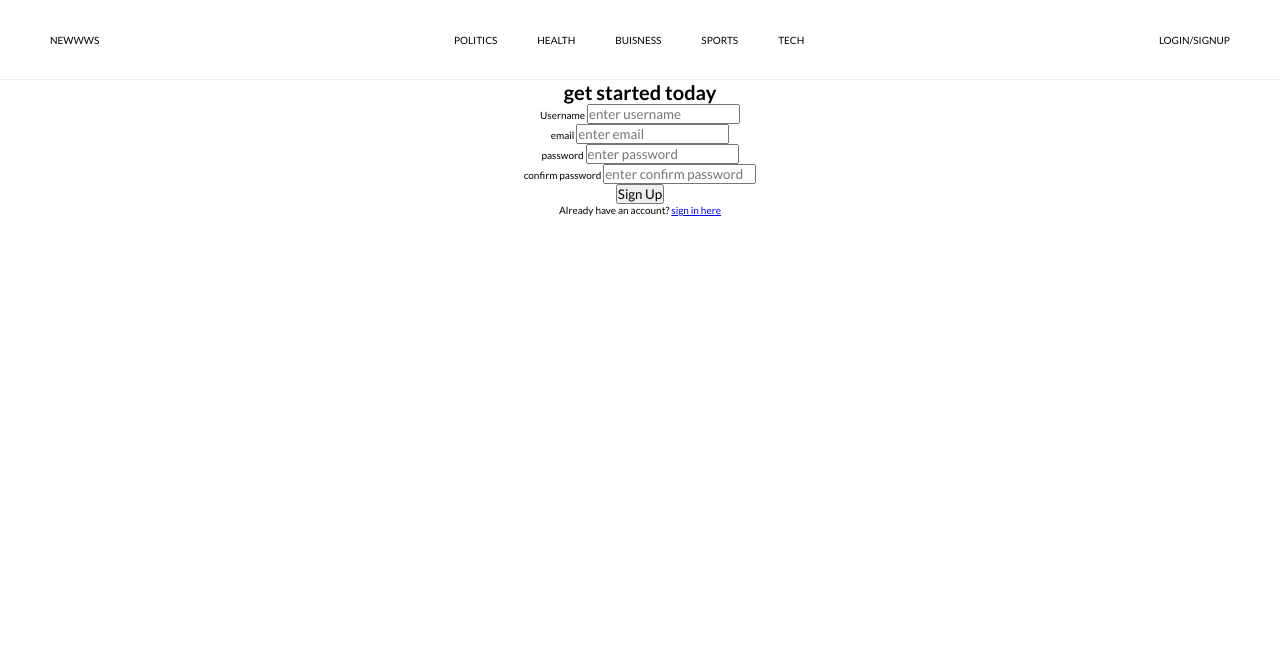
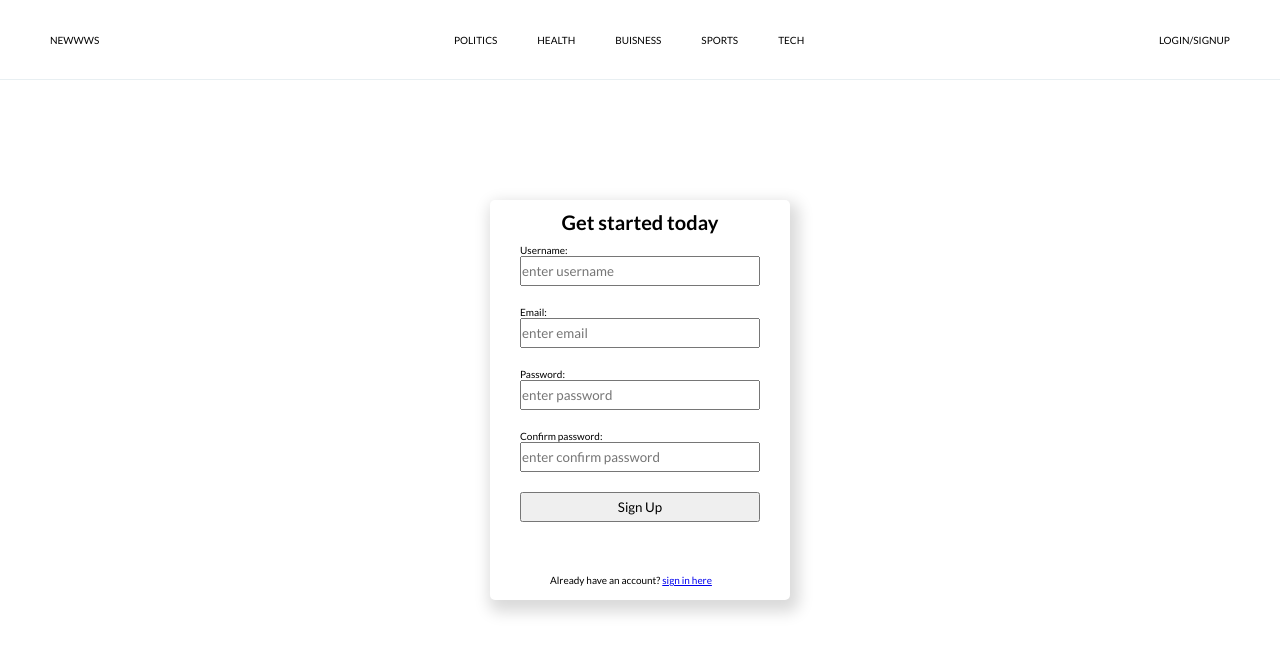
Before and after one commit to AlexBurrr/news-react, a React (Create React App) app: page /form in a window 1280 px wide. Shown: the top 654 px of the page. Built offline with nearby package versions, Linux system fonts and the light colour scheme.

Commit message:
project is finished, but pages continue to have issues with loading the image

```diff
--- a/src/Components/Form.js
+++ b/src/Components/Form.js
@@ -1,6 +1,23 @@
 import React, { useState } from 'react'
 import SignUpLogIn from '../Pages/SignUpLogIn';
 import FormSuccess from './FormSucess'
+import styled from 'styled-components'
+
+const FormContainer = styled.div`
+position: absolute;
+left: 50%;
+top: 50%;
+transform: translate(-50%, -50%);
+text-align: left;
+border-radius: .5rem;
+height: 40rem;
+width: 30rem;
+box-shadow: 4px 7px 15px 5px rgba(0,0,0,0.15);
+
+
+
+`
+
 
 const Form = () => {
 
@@ -11,9 +28,9 @@ const Form = () => {
     }
 
     return (
-        <div>
+        <FormContainer>
             {!isSubmitted ? <SignUpLogIn submitForm={submitForm} /> : <FormSuccess />}
-        </div>
+        </FormContainer>
     )
 }
 
--- a/src/Pages/SignUpLogIn.js
+++ b/src/Pages/SignUpLogIn.js
@@ -5,20 +5,56 @@ import validate from '../Components/validateInfo'
 
 
 const FormContent = styled.div`
+position: relative;
+text-align: left;
 width: 100%;
-text-align: center;
+
+height: 100%;
+
+
+
 `
 const Form = styled.form`
 p{
     color: red;
 }
 `
-const FormTitle = styled.h1``
-const FormInputs = styled.div``
-const FormLabel = styled.label``
-const FormInput = styled.input``
-const FormButton = styled.button``
-const Already = styled.span``
+const FormTitle = styled.h1`
+text-align:center;
+position: relative;
+top: 1rem;
+padding-bottom: 2rem;
+font-family: 'Lato';
+
+`
+const FormInputs = styled.div`
+position: relative;
+left: 10%;
+
+
+`
+const FormLabel = styled.label`
+position: relative;
+left: 10%;`
+const FormInput = styled.input`
+position: relative;
+margin-bottom: 2rem;
+width: 80%;
+height: 3rem;
+`
+const FormButton = styled.button`
+position: relative;
+left: 10%;
+width: 80%;
+height: 3rem;
+`
+const Already = styled.span`
+position: absolute;
+left: 70%;
+top: 95%;
+transform: translate(-50%, -50%);
+width:100%;
+`
 
 
 
@@ -34,26 +70,24 @@ const SignUpLogIn = ({ submitForm }) => {
     return (
         <FormContent>
             <Form onSubmit={handleSubmit}>
-                <FormTitle>get started today</FormTitle>
+                <FormTitle>Get started today</FormTitle>
+                <FormLabel htmlFor='username'>Username: </FormLabel>
                 <FormInputs>
-                    <FormLabel htmlFor='username'>Username </FormLabel>
                     <FormInput id='username' type='text' name='username' placeholder='enter username' value={values.username} onChange={handleChange} />
                 </FormInputs>
                 {errors.username && <p>{errors.username}</p>}
+                <FormLabel htmlFor='email'>Email: </FormLabel>
                 <FormInputs>
-                    <FormLabel htmlFor='email'>email </FormLabel>
                     <FormInput id='email' type='email' name='email' placeholder='enter email' value={values.email} onChange={handleChange} />
                 </FormInputs>
                 {errors.email && <p>{errors.email}</p>}
-
+                <FormLabel htmlFor='password'>Password: </FormLabel>
                 <FormInputs>
-                    <FormLabel htmlFor='password'>password </FormLabel>
                     <FormInput id='password' type='password' name='password' placeholder='enter password' value={values.password} onChange={handleChange} />
                 </FormInputs>
                 {errors.password && <p>{errors.password}</p>}
-
+                <FormLabel htmlFor='confirm password'>Confirm password: </FormLabel>
                 <FormInputs>
-                    <FormLabel htmlFor='confirm password'>confirm password </FormLabel>
                     <FormInput id='password2' type='password' name='password2' placeholder='enter confirm password' value={values.password2} onChange={handleChange} />
                 </FormInputs>
                 {errors.password2 && <p>{errors.password2}</p>}
```
